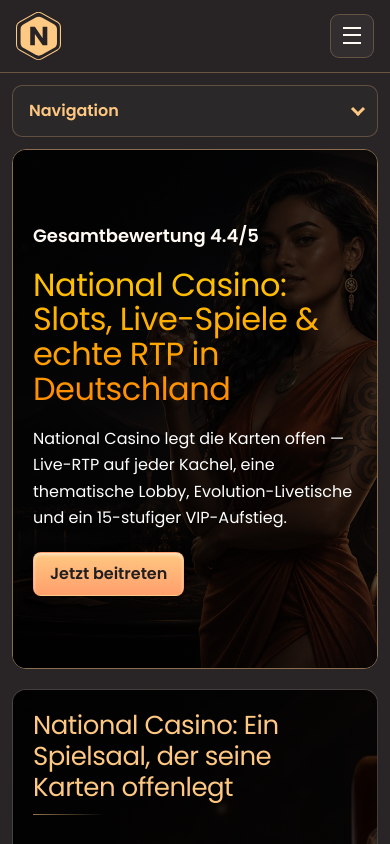
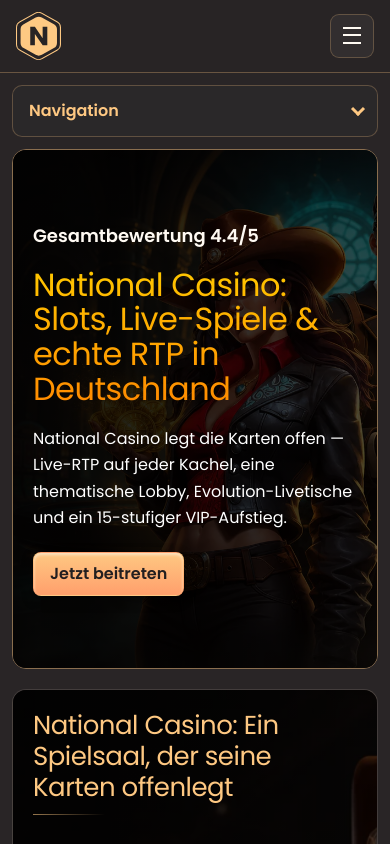
Before and after one commit to xbctk/natiocasino-germany, a Next.js app: page / in a window 390 px wide. Shown: the top 844 px of the page. Built offline with nearby package versions, Linux system fonts and the light colour scheme.

Commit message:
Update German main hero artwork

```diff
--- a/app/globals.css
+++ b/app/globals.css
@@ -671,7 +671,7 @@
 }
 
 .hero__content {
-  width: min(1050px, 90%);
+  width: min(860px, 90%);
   padding-block: 40px;
   padding-inline: var(--space-content);
 }
@@ -3195,7 +3195,7 @@
   }
 
   .hero__content {
-    width: min(100%, 900px);
+    width: min(100%, 860px);
   }
 
   .image-copy-section > h2,
--- a/app/page.tsx
+++ b/app/page.tsx
@@ -19,7 +19,7 @@
     siteName: "National Casino Deutschland",
     locale: "de_DE",
     type: "website",
-    images: [{ url: "/content/main/hero.webp", width: 1672, height: 941, alt: title }],
+    images: [{ url: "/content/main/hero-characters-v2.webp", width: 1672, height: 941, alt: title }],
   },
 };
 
--- a/components/Hero.tsx
+++ b/components/Hero.tsx
@@ -15,7 +15,7 @@
   breadcrumbPath,
   className = "",
   descriptionLines = mainDescriptionLines,
-  imageSrc = "/content/main/hero.webp",
+  imageSrc = "/content/main/hero-characters-v2.webp",
   showAction = true,
   titleLines = mainTitleLines,
 }: {
```
Also changed, not shown: public/content/main/hero-characters-v2.webp (added), 1 other file (tests, documents, lock files or other folders).
